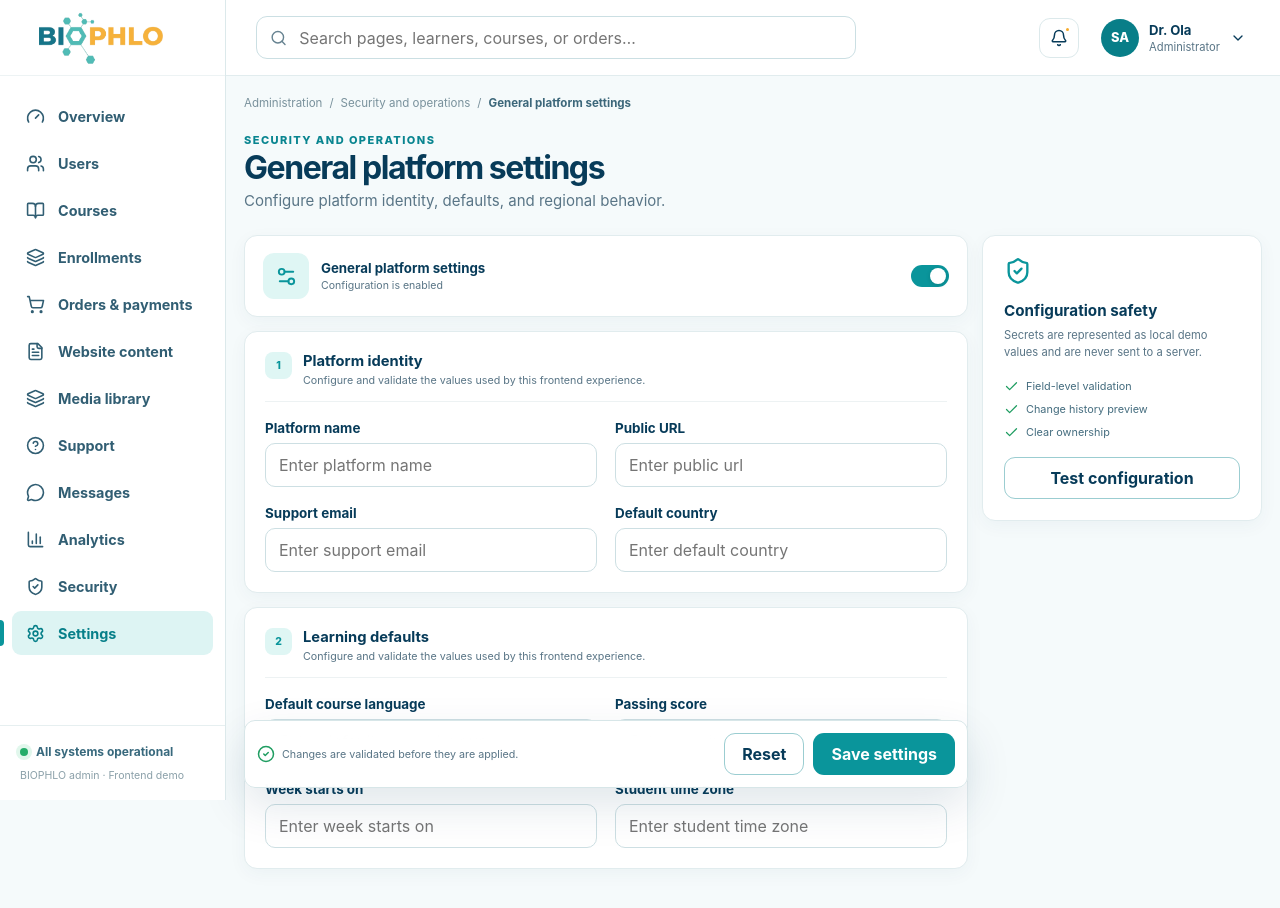
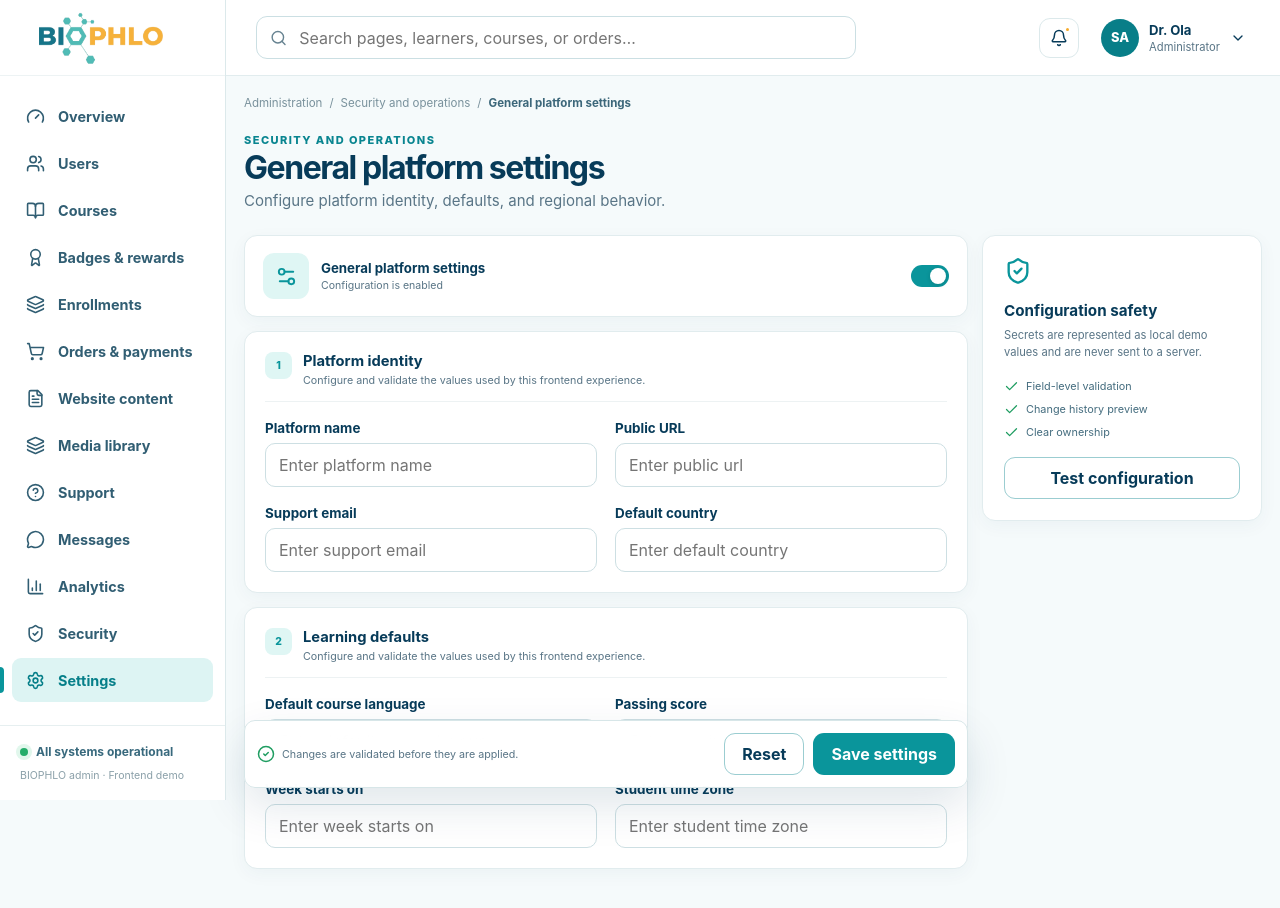
Before and after one commit to Mohammad-Abo-Al-Ghozlan/biophlo-elearning-platform, a React (Vite) app: page /admin/settings/general in a window 1280 px wide. Shown: the top 908 px of the page. Built offline with nearby package versions, Linux system fonts and the light colour scheme.

Commit message:
Update src/pages/admin/AdminShell.tsx for badge rewards

```diff
--- a/src/pages/admin/AdminShell.tsx
+++ b/src/pages/admin/AdminShell.tsx
@@ -1,6 +1,7 @@
 import { useMemo, useState, type ReactNode } from "react";
 import { Link, NavLink, useNavigate } from "react-router-dom";
 import {
+  Award,
   BarChart3,
   Bell,
   BookOpen,
@@ -31,6 +32,7 @@ const navigation = [
   { label: "Overview", path: "/admin", icon: Gauge },
   { label: "Users", path: "/admin/users", icon: Users },
   { label: "Courses", path: "/admin/courses", icon: BookOpen },
+  { label: "Badges & rewards", path: "/admin/badge-rewards", icon: Award },
   { label: "Enrollments", path: "/admin/enrollments", icon: Layers3 },
   { label: "Orders & payments", path: "/admin/orders", icon: ShoppingCart },
   { label: "Website content", path: "/admin/content", icon: FileText },
```
